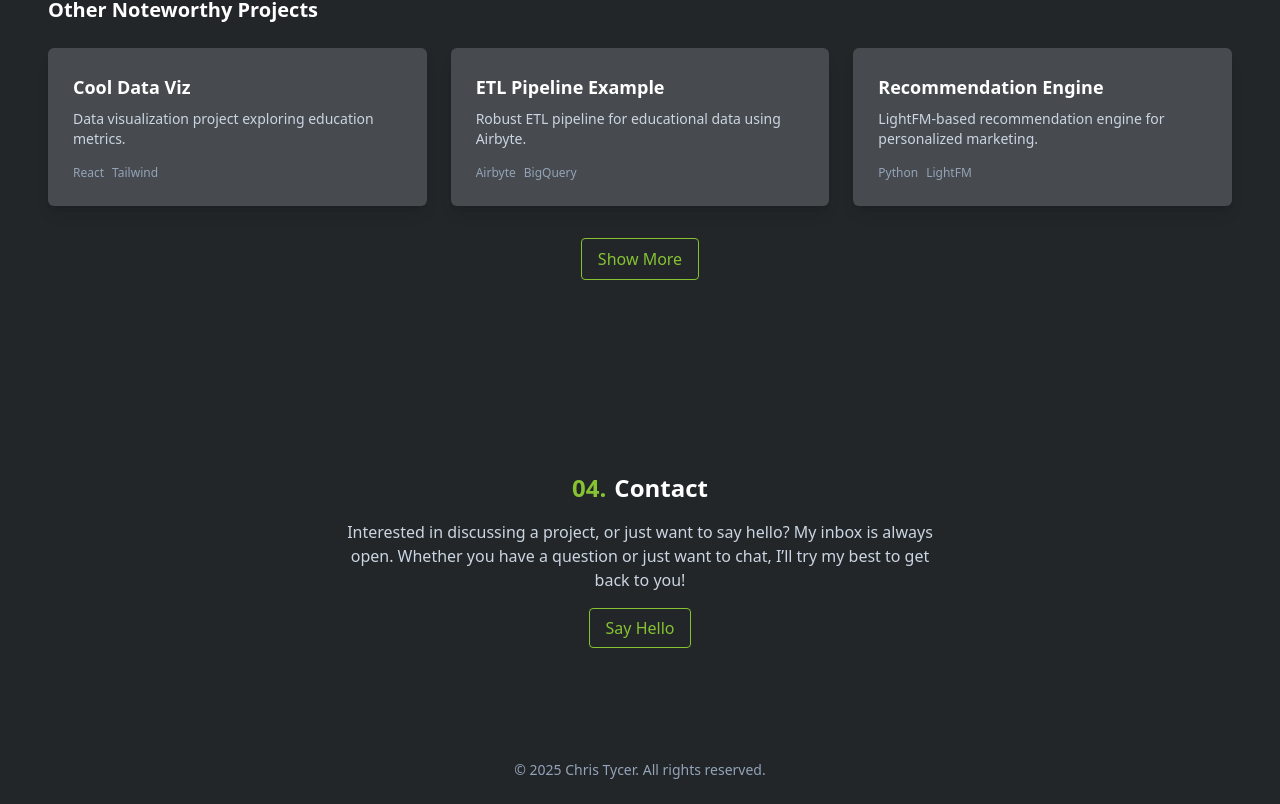
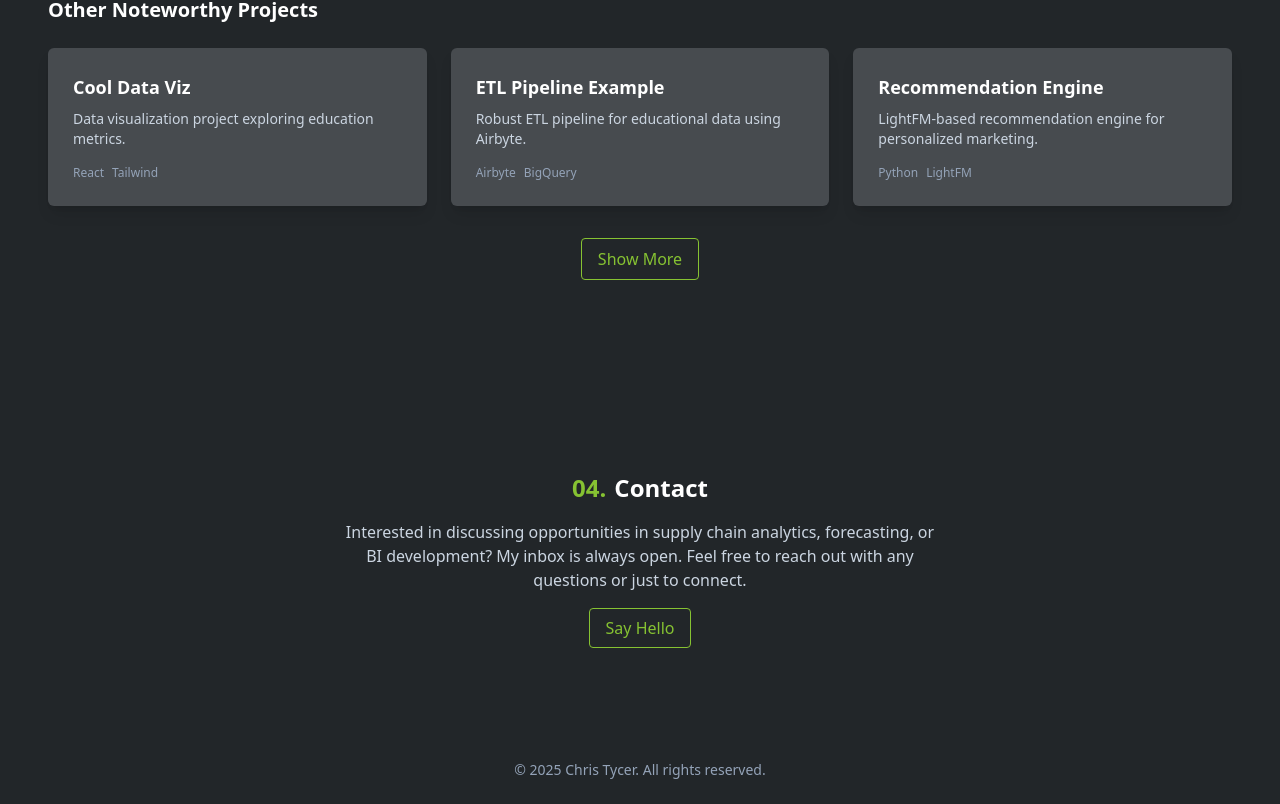
Before and after one commit to tycerch/portfolio, a Next.js app: page / in a window 1280 px wide. Shown: the part 3284-4088 px from the top of the page. Built offline with nearby package versions, Linux system fonts and the light colour scheme.

Commit message:
feat: update Contact section content to specify areas of expertise and encourage outreach

```diff
--- a/app/sections/Contact.tsx
+++ b/app/sections/Contact.tsx
@@ -7,8 +7,8 @@ export default function Contact() {
         <span className="text-highlight mr-2">04.</span> Contact
       </h2>
       <p className="text-slate-300 mb-6">
-        Interested in discussing a project, or just want to say hello? My inbox is always open.
-        Whether you have a question or just want to chat, I’ll try my best to get back to you!
+        Interested in discussing opportunities in supply chain analytics, forecasting, or BI development? My inbox is always open.
+        Feel free to reach out with any questions or just to connect.
       </p>
       <Link href="mailto:chris@tycer.dev" className="highlight-button">
         Say Hello
```
